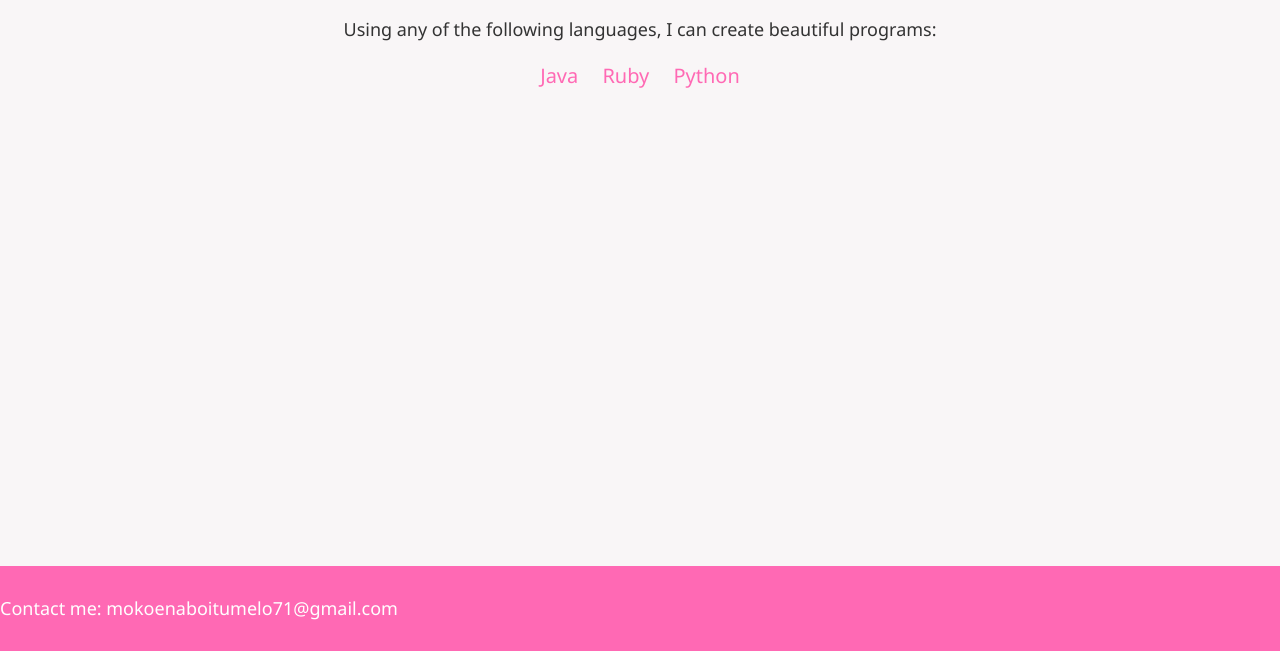
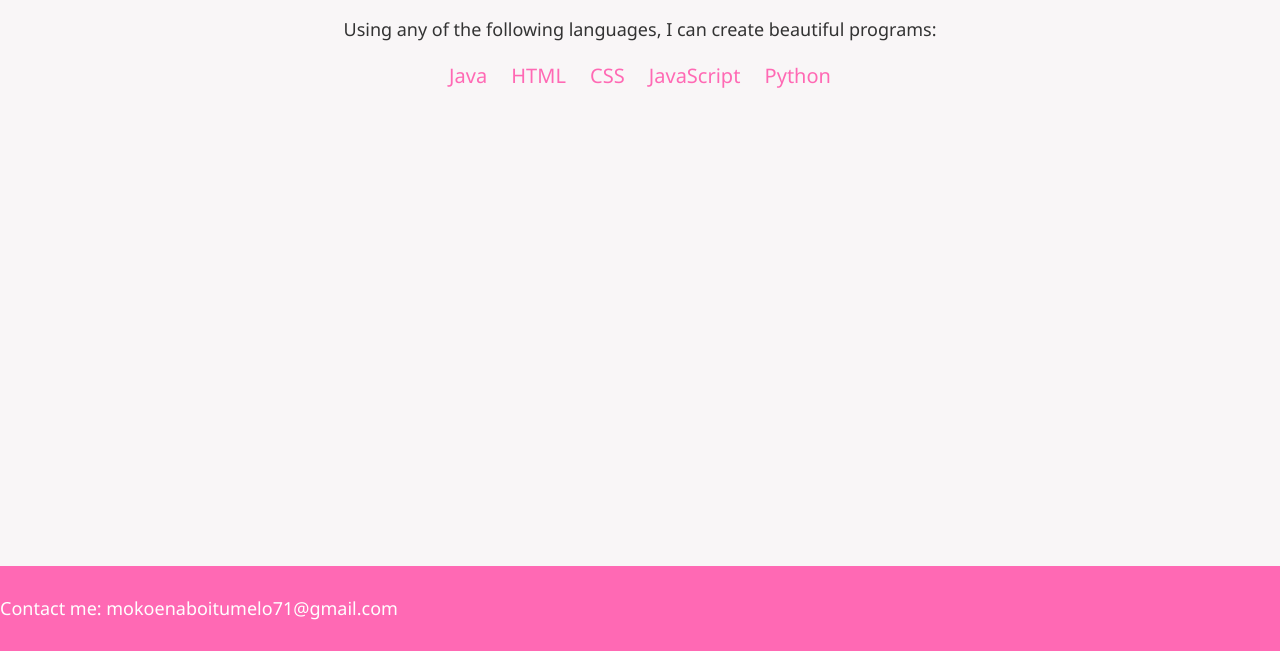
Before and after one commit to BoitumeloMokoena/BoitumeloMokoena.github.io, a plain HTML site: page index.html in a window 1280 px wide. Shown: the part 149-800 px from the top of the page. Drawn offline with Linux system fonts and the light colour scheme.

Commit message:
Try again

```diff
--- a/index.html
+++ b/index.html
@@ -69,7 +69,9 @@
 
         <ul>
             <li>Java</li>
-            <li>Ruby</li>
+            <li>HTML</li>
+            <li>CSS</li>
+            <li>JavaScript</li>
             <li>Python</li>
         </ul>
     </div>
```
